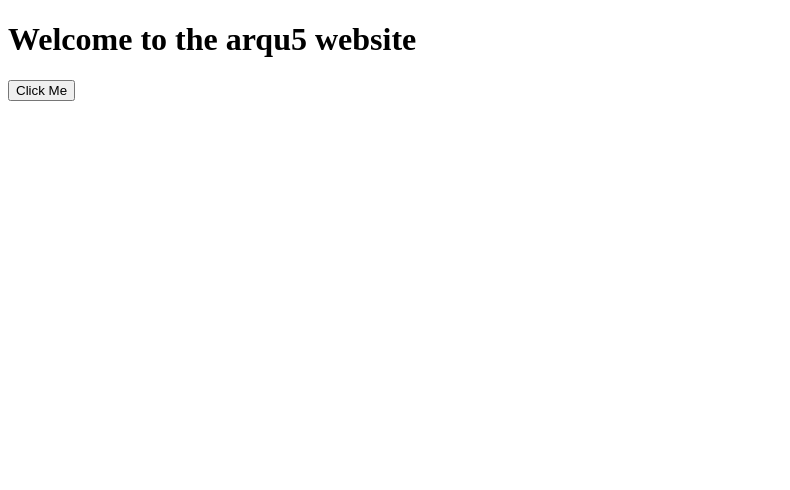
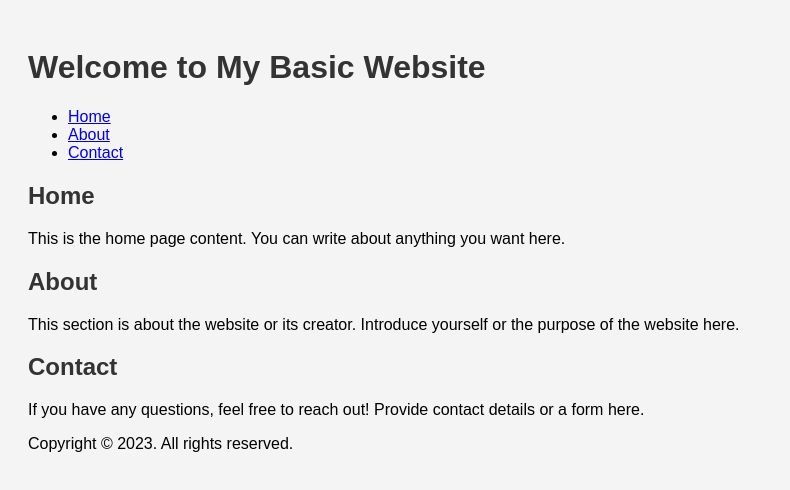
Before and after one commit to arqu5/arqu5.github.io, a plain HTML site: page index.html in a window 1280 px wide. Shown: the whole page, without its empty margins (0-790 px from the left). Drawn offline with Linux system fonts and the light colour scheme.

Commit message:
Update index.html

```diff
--- a/index.html
+++ b/index.html
@@ -3,13 +3,50 @@
 <head>
     <meta charset="UTF-8">
     <meta name="viewport" content="width=device-width, initial-scale=1.0">
-    <title>arqu5</title>
-    <link rel="stylesheet" href="styles.css">
+    <title>Basic Website</title>
+    <style>
+        /* Basic styling for the body and headers */
+        body {
+            font-family: Arial, sans-serif;
+            padding: 20px;
+            background-color: #f4f4f4;
+        }
+        h1, h2 {
+            color: #333;
+        }
+    </style>
 </head>
 <body>
-    <h1>Welcome to the arqu5 website</h1>
-    <button id="clickMe">Click Me</button>
+    <header>
+        <h1>Welcome to My Basic Website</h1>
+    </header>
 
-    <script src="script.js"></script>
+    <nav>
+        <!-- Basic navigation links -->
+        <ul>
+            <li><a href="#home">Home</a></li>
+            <li><a href="#about">About</a></li>
+            <li><a href="#contact">Contact</a></li>
+        </ul>
+    </nav>
+
+    <section id="home">
+        <h2>Home</h2>
+        <p>This is the home page content. You can write about anything you want here.</p>
+    </section>
+
+    <section id="about">
+        <h2>About</h2>
+        <p>This section is about the website or its creator. Introduce yourself or the purpose of the website here.</p>
+    </section>
+
+    <section id="contact">
+        <h2>Contact</h2>
+        <p>If you have any questions, feel free to reach out! Provide contact details or a form here.</p>
+    </section>
+
+    <footer>
+        <p>Copyright © 2023. All rights reserved.</p>
+    </footer>
 </body>
 </html>
```
